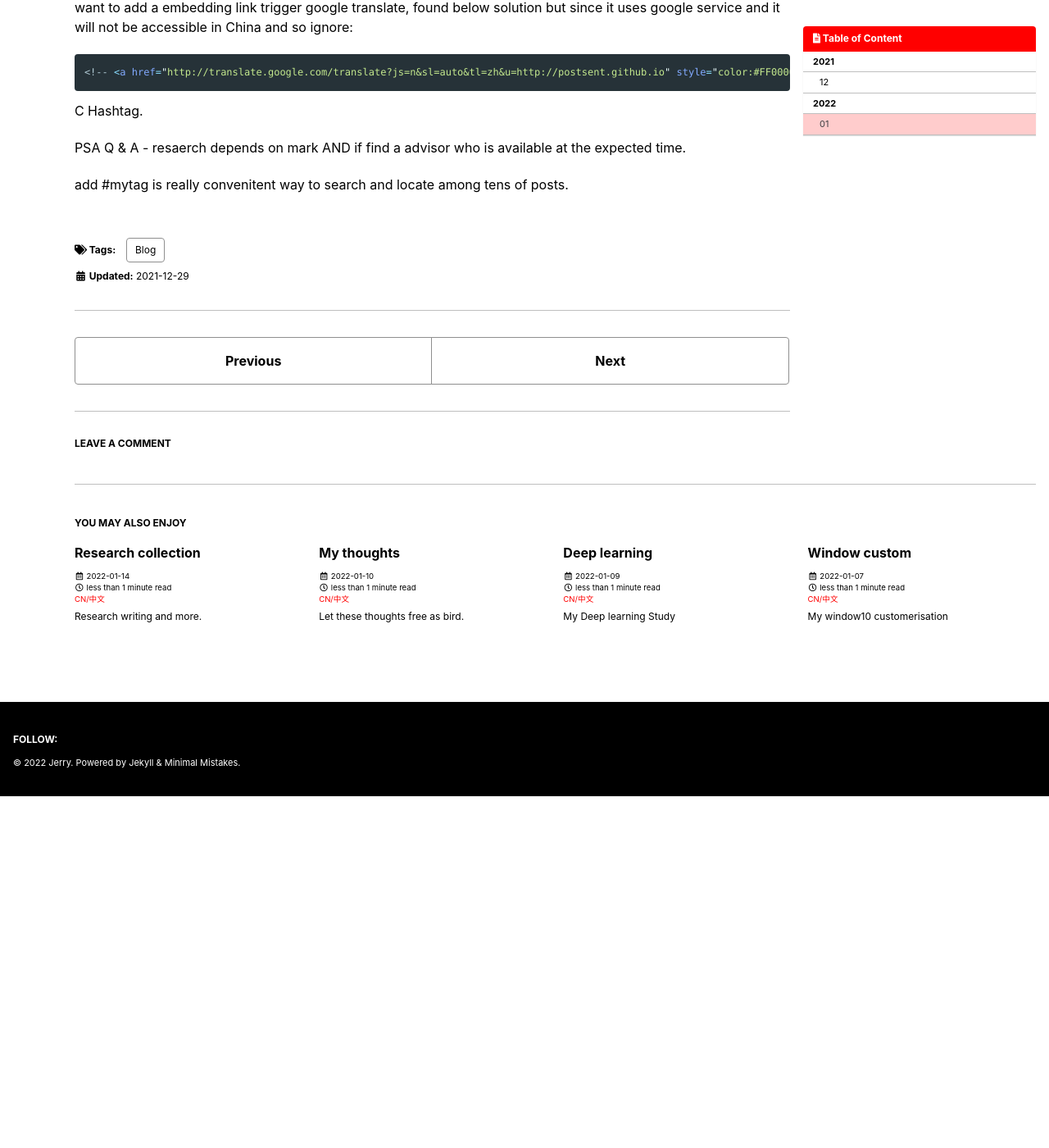
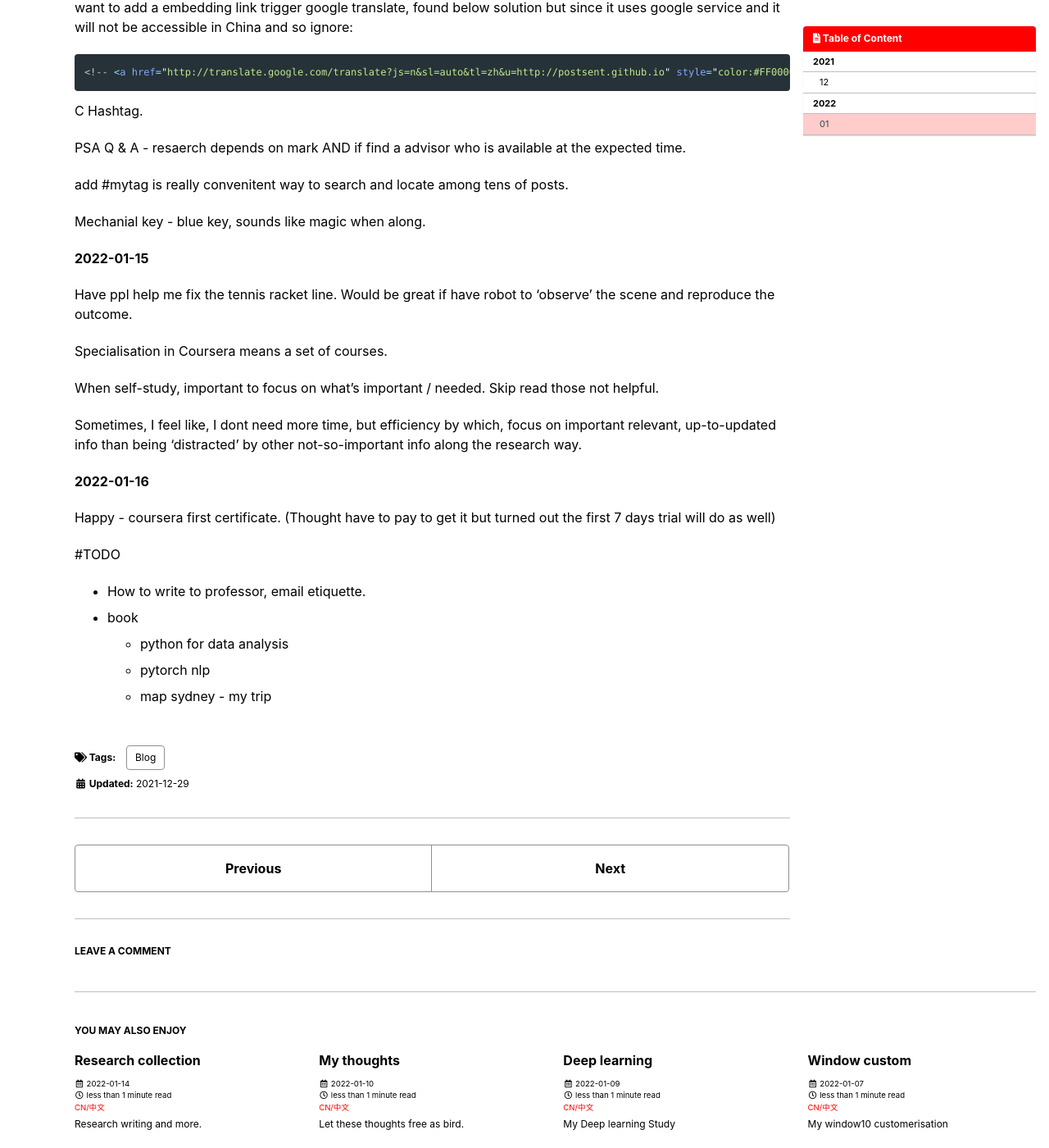
Before and after one commit to postsent/postsent.github.io, a Jekyll site: the page built from _posts/computing/jeykll/2021-12-29-logs.md, in a window 1280 px wide and 1400 px high, scrolled down 8716 px. Shown: the whole window at 82% size. Built offline with Jekyll 4.4.1, drawn with Linux system fonts in a browser that asks for light colours; cached includes are drawn as plain includes; emoji names are drawn with the system emoji font; comment, search, counter and statistics services are not loaded; before the commit the page ends 9687 px from its top, so only the background shows below that; some of the changed text lies outside the part shown.

````diff
--- a/_config.yml
+++ b/_config.yml
@@ -297,7 +297,7 @@
       toc: true
       toc_sticky: true
   - scope:
-      path: "_posts/unsw"
+      path: "_posts/computing/uni/unsw"
       type: posts
     values:
       layout: single
--- a/_posts/computing/jeykll/2021-12-29-logs.md
+++ b/_posts/computing/jeykll/2021-12-29-logs.md
@@ -295,7 +295,6 @@
 
 **2022-01-14**
 
-
 want to add a embedding link trigger google translate, found below solution but since it uses google service and it will not be accessible in China and so ignore:
 ```js
 <!-- <a href="http://translate.google.com/translate?js=n&sl=auto&tl=zh&u=http://postsent.github.io{{ current_url }}" style="color:#FF0000;">自动翻译</a>     -->
@@ -306,3 +305,26 @@
 PSA Q & A - resaerch depends on mark AND if find a advisor who is available at the expected time.
 
 add \#mytag is really convenitent way to search and locate among tens of posts.
+
+Mechanial key - blue key, sounds like magic when along.
+
+**2022-01-15**
+
+Have ppl help me fix the tennis racket line. Would be great if have robot to 'observe' the scene and reproduce the outcome.
+
+Specialisation in Coursera means a set of courses.
+
+When self-study, important to focus on what's important / needed. Skip read those not helpful.
+
+Sometimes, I feel like, I dont need more time, but efficiency by which, focus on important relevant, up-to-updated info than being 'distracted' by other not-so-important info along the research way.
+
+**2022-01-16**
+
+Happy - coursera first certificate. (Thought have to pay to get it but turned out the first 7 days trial will do as well)
+
+\#TODO
+- How to write to professor, email etiquette.
+- book
+  - python for data analysis
+  - pytorch nlp
+  - map sydney - my trip
````
Also changed, not shown: _posts/computing/uni/unsw/2021-12-11-courses.md (+1 -0 lines), _posts/causal/english/2021-12-13-vocab.md (renamed from _posts/computing/uni/english/2021-12-13-vocab.md), _posts/causal/english/2021-12-23-quote.md (renamed from _posts/computing/uni/english/2021-12-23-quote.md), _posts/causal/english/2021-12-31-media.md (renamed from _posts/computing/uni/english/2021-12-31-media.md), _posts/causal/english/2022-01-06-writing.md (renamed from _posts/computing/uni/english/2022-01-06-writing.md), _posts/causal/english/2022-01-10-my-quotes.md (renamed from _posts/computing/uni/english/2022-01-10-my-quotes.md), assets/images/unsw-courses/food-quad.jpg (added).
